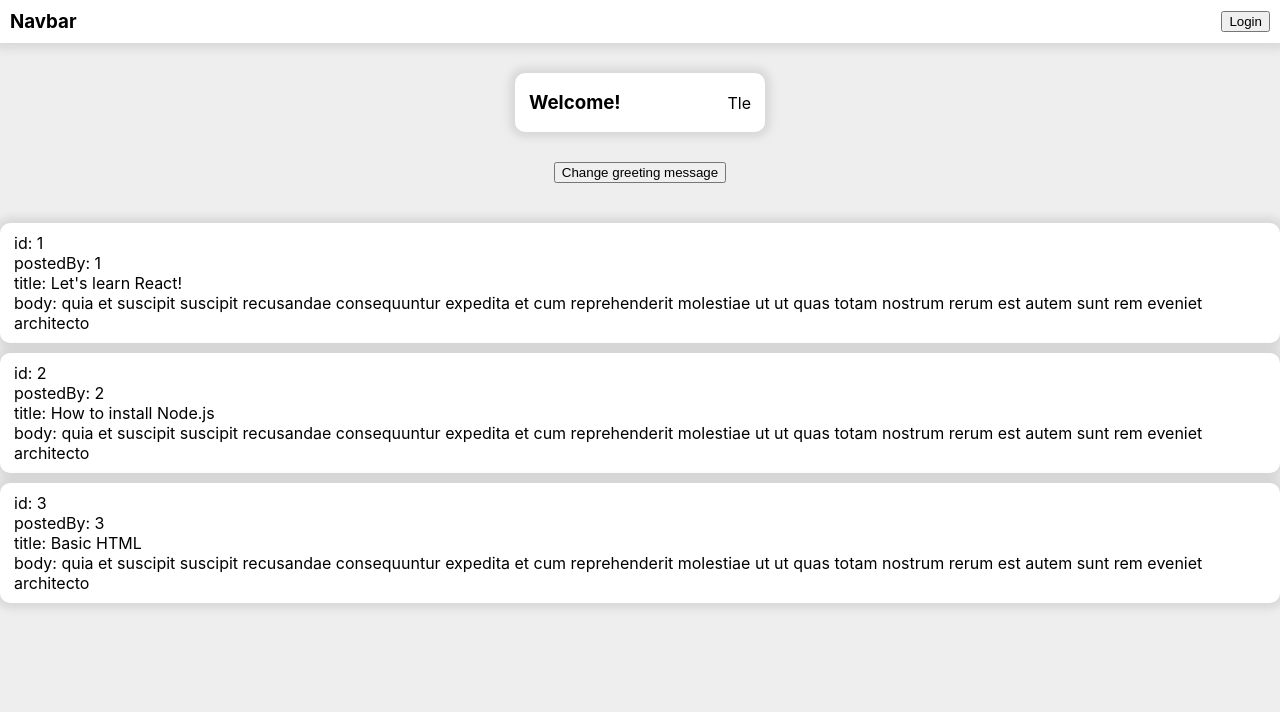
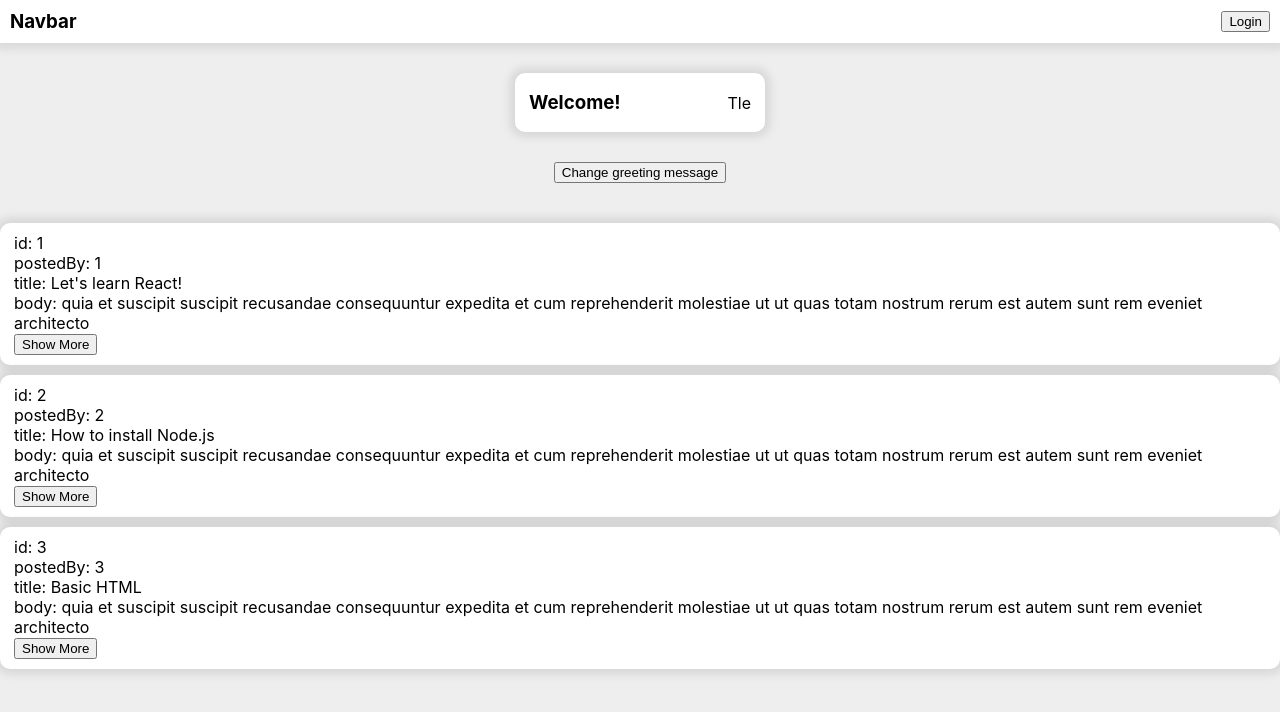
Before and after one commit to htmlza2555/my-first-react-app, a React (Vite) app: page / in a window 1280 px wide. Shown: the top 712 px of the page. Built offline with nearby package versions, Linux system fonts and the light colour scheme.

Commit message:
Toggle Show

```diff
--- a/src/components/Post.tsx
+++ b/src/components/Post.tsx
@@ -1,21 +1,25 @@
 import { PostDTO } from '../types/dto'
 import classes from './Post.module.css'
+import { useState } from 'react'
 
 interface IPostProps {
   post: PostDTO
 }
 
 const Post = ({ post }: IPostProps) => {
-  const handleClick = (id: number) => () => {
-    alert(`clicked ${id}`)
+  const [changeButton, setchangeButton] = useState<boolean>(false)
+  const toggleClick = () => {
+    setchangeButton(!changeButton)
   }
 
   return (
-    <div onClick={handleClick(post.id)} className={classes.post}>
+    <div className={classes.post}>
       <p>id: {post.id}</p>
       <p>postedBy: {post.userId}</p>
       <p>title: {post.title}</p>
       <p>body: {post.body}</p>
+      {changeButton && <p>more post info...</p>}
+      <button onClick={toggleClick}>{changeButton ? 'Show Less' : 'Show More'}</button>
     </div>
   )
 }
```
